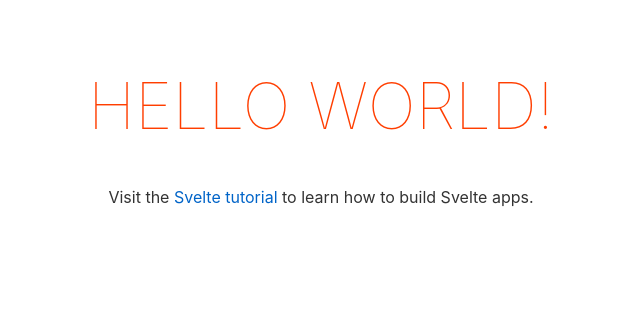
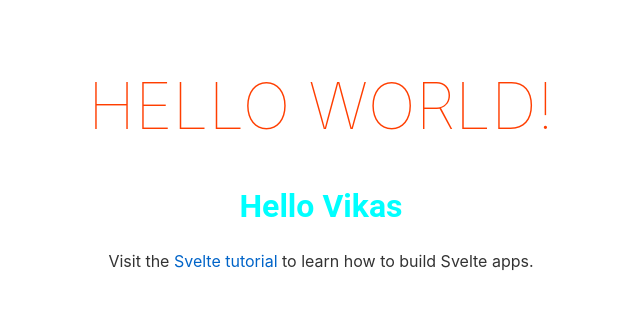
Before and after one commit to jatasya/svelte_tutorials, a Svelte app: page / in a window 1280 px wide. Shown: the top 310 px of the page, without its empty margins (319-959 px from the left). Built offline with nearby package versions, Linux system fonts and the light colour scheme.

Commit message:
importing other files

```diff
--- a/src/App.svelte
+++ b/src/App.svelte
@@ -1,11 +1,7 @@
 <script>
+  import Greeting from "./Greeting.svelte";
   export let name;
 </script>
-
-<main>
-	<h1>Hello {name}!</h1>
-	<p>Visit the <a href="https://svelte.dev/tutorial">Svelte tutorial</a> to learn how to build Svelte apps.</p>
-</main>
 
 <style>
   main {
@@ -28,3 +24,13 @@
     }
   }
 </style>
+
+<main>
+  <h1>Hello {name}!</h1>
+  <Greeting />
+  <p>
+    Visit the
+    <a href="https://svelte.dev/tutorial">Svelte tutorial</a>
+    to learn how to build Svelte apps.
+  </p>
+</main>
--- /dev/null
+++ b/src/Greeting.svelte
@@ -0,0 +1,9 @@
+<style>
+  h2 {
+    color: aqua;
+    font-family: "Roboto";
+    font-size: 2em;
+  }
+</style>
+
+<h2>Hello Vikas</h2>
```
Lines whose indentation alone changed are shown as unchanged.
